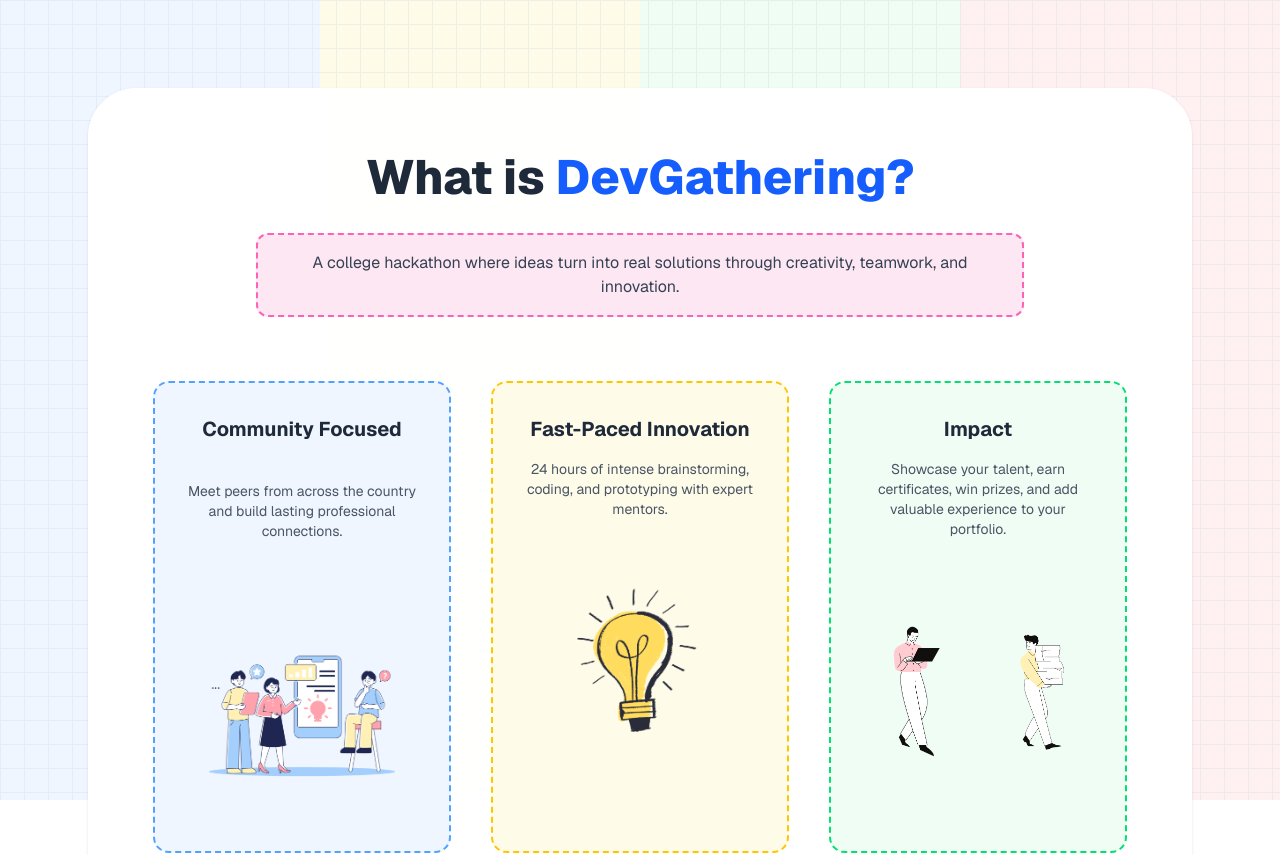
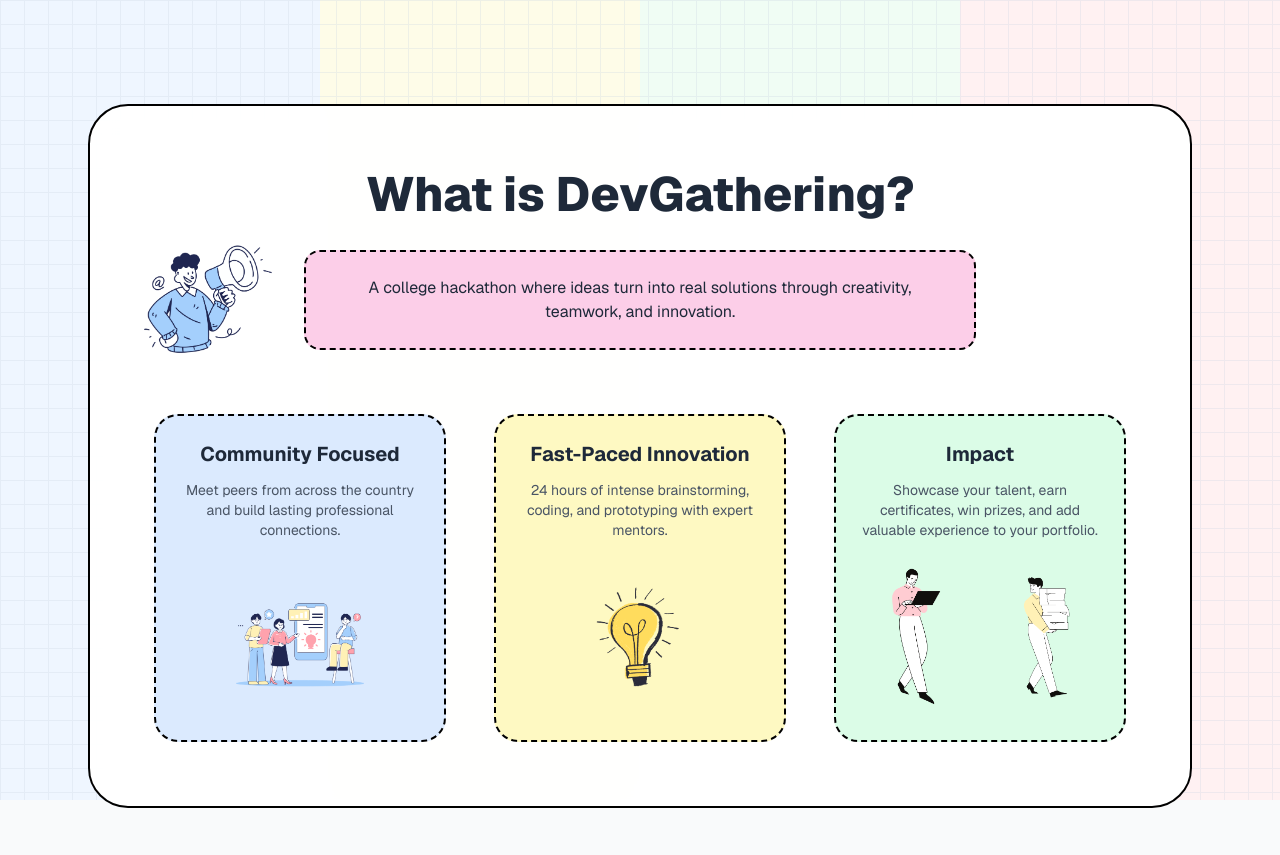
Before and after one commit to mlsa-miet/DevGathering2k26, a Next.js app: page / in a window 1280 px wide. Shown: the top 855 px of the page. Built offline with nearby package versions, Linux system fonts and the light colour scheme.

Commit message:
Created the page devgathering

```diff
--- a/components/devgathering.tsx
+++ b/components/devgathering.tsx
@@ -5,67 +5,86 @@ import Image from 'next/image';
 
 export default function DevGathering() {
   return (
-    <div className="relative w-full min-h-screen overflow-hidden bg-white font-sans text-gray-800">
+    <div className="relative w-full min-h-screen overflow-hidden font-sans text-gray-800">
 
       {/* Background Columns */}
       <div className="fixed inset-0 flex z-0">
-        <div className="flex-1 bg-[#eff6ff]"></div>
-        <div className="flex-1 bg-[#fefce8]"></div>
-        <div className="flex-1 bg-[#f0fdf4]"></div>
-        <div className="flex-1 bg-[#fff1f2]"></div>
+        <div className="flex-1 bg-[#eff6ff]" />
+        <div className="flex-1 bg-[#fef9c3]" />
+        <div className="flex-1 bg-[#dcfce7]" />
+        <div className="flex-1 bg-[#ffe4e6]" />
       </div>
 
-      {/* Grid Pattern Overlay */}
+      {/* Grid Overlay */}
       <div
         className="fixed inset-0 z-0 opacity-30"
         style={{
           backgroundImage: `
-            linear-gradient(to right, #cbd5e1 1px, transparent 1px),
-            linear-gradient(to bottom, #cbd5e1 1px, transparent 1px)
+            linear-gradient(to right, #94a3b8 1px, transparent 1px),
+            linear-gradient(to bottom, #94a3b8 1px, transparent 1px)
           `,
-          backgroundSize: '24px 24px'
+          backgroundSize: '28px 28px',
         }}
-      ></div>
+      />
 
       {/* Main Content */}
-      <div className="relative z-10 max-w-6xl mx-auto py-16 px-6">
+      <div className="relative z-10 max-w-6xl mx-auto py-20 px-6">
 
-        <div className="bg-white/95 backdrop-blur-md rounded-[3rem] p-10 sm:p-16 shadow-sm border border-white">
+        {/* Outer Container */}
+        <div className="bg-white/95 backdrop-blur-md rounded-[2.5rem] p-10 sm:p-16 border-2 border-black">
+
+        {/* ================= HEADING SECTION ================= */}
+<div className="relative flex flex-col items-center text-center mb-16">
 
   {/* Title */}
-          <h1 className="text-center text-4xl sm:text-5xl font-extrabold mb-8">
-            What is <span className="text-blue-600">DevGathering?</span>
+  <h1 className="text-4xl sm:text-5xl font-extrabold mb-8">
+    What is DevGathering?
   </h1>
 
-          {/* Description Box */}
-          <div className="max-w-3xl mx-auto bg-pink-100 border-2 border-dashed border-pink-400 rounded-xl p-4 text-center mb-16">
-            <p className="text-gray-700 text-sm sm:text-base">
-              A college hackathon where ideas turn into real solutions through creativity, teamwork, and innovation.
-            </p>
-          </div>
-          {/* Image beside pink box
-            <div className="relative w-48 h-48 flex-shrink-0">
+  {/* Wrapper */}
+  <div className="relative flex flex-col items-center">
+
+    {/* Megaphone Image */}
+    <div className="
+      relative
+      mb-6
+      md:absolute md:-left-44 md:top-1/2 md:-translate-y-1/2
+      w-28 h-28 sm:w-36 sm:h-36 md:w-40 md:h-40
+    ">
       <Image
-                src="/14.png"  // 🔁 replace with correct image name
+        src="/14.png"
         alt="Announcement"
         fill
         style={{ objectFit: 'contain' }}
       />
-            </div> */}
+    </div>
 
+    {/* Pink Description Box (Always Centered) */}
+    <div className="max-w-2xl bg-pink-200 border-2 border-dashed border-black rounded-2xl px-8 py-6">
+      <p className="text-gray-800 text-sm sm:text-base">
+        A college hackathon where ideas turn into real solutions through creativity, teamwork, and innovation.
+      </p>
+    </div>
 
-          {/* Cards Section */}
-          <div className="grid md:grid-cols-3 gap-10">
+  </div>
+
+</div>
+
+          {/* ================= CARDS SECTION ================= */}
+          <div className="grid md:grid-cols-3 gap-12">
 
             {/* Card 1 */}
-
-            <div className="border-2 border-dashed border-blue-400 rounded-2xl p-8 bg-blue-50 text-center hover:shadow-md transition min-h-[280px] flex flex-col justify-between">
-              <h3 className="text-xl font-bold mb-4">Community Focused</h3>
-              <p className="text-gray-600 text-sm mb-6">
+            <div className="border-2 border-dashed border-black rounded-3xl p-6 bg-blue-100 text-center aspect-square flex flex-col justify-between">
+              <div>
+                <h3 className="text-xl font-bold mb-3">
+                  Community Focused
+                </h3>
+                <p className="text-gray-600 text-sm">
                   Meet peers from across the country and build lasting professional connections.
                 </p>
+              </div>
 
-              <div className="relative w-full h-58">
+              <div className="relative w-full h-40 mt-4">
                 <Image
                   src="/22.png"
                   alt="Community"
@@ -76,13 +95,17 @@ export default function DevGathering() {
             </div>
 
             {/* Card 2 */}
-            <div className="border-2 border-dashed border-yellow-400 rounded-2xl p-8 bg-yellow-50 text-center hover:shadow-md transition">
-              <h3 className="text-xl font-bold mb-4">Fast-Paced Innovation</h3>
-              <p className="text-gray-600 text-sm mb-6">
+            <div className="border-2 border-dashed border-black rounded-3xl p-6 bg-yellow-100 text-center aspect-square flex flex-col justify-between">
+              <div>
+                <h3 className="text-xl font-bold mb-3">
+                  Fast-Paced Innovation
+                </h3>
+                <p className="text-gray-600 text-sm">
                   24 hours of intense brainstorming, coding, and prototyping with expert mentors.
                 </p>
+              </div>
 
-              <div className="relative w-full h-58">
+              <div className="relative w-full h-40 mt-4">
                 <Image
                   src="/10.png"
                   alt="Innovation"
@@ -93,16 +116,18 @@ export default function DevGathering() {
             </div>
 
             {/* Card 3 */}
-            <div className="border-2 border-dashed border-green-400 rounded-2xl p-8 bg-green-50 text-center hover:shadow-md transition">
-              <h3 className="text-xl font-bold mb-4">Impact</h3>
-              <p className="text-gray-600 text-sm mb-6">
+            <div className="border-2 border-dashed border-black rounded-3xl p-6 bg-green-100 text-center aspect-square flex flex-col justify-between">
+              <div>
+                <h3 className="text-xl font-bold mb-3">
+                  Impact
+                </h3>
+                <p className="text-gray-600 text-sm">
                   Showcase your talent, earn certificates, win prizes, and add valuable experience to your portfolio.
                 </p>
+              </div>
 
-              <div className="flex justify-center items-center gap-4 mt-4">
-
-  {/* First Image */}
-  <div className="relative w-56 h-56 sm:w-64 sm:h-64">
+              <div className="flex justify-center items-end gap-4 mt-4">
+                <div className="relative w-28 h-36 sm:w-32 sm:h-40">
                   <Image
                     src="/7.png"
                     alt="Impact 1"
@@ -111,8 +136,7 @@ export default function DevGathering() {
                   />
                 </div>
 
-  {/* Second Image */}
-  <div className="relative w-56 h-56 sm:w-64 sm:h-64">
+                <div className="relative w-28 h-36 sm:w-32 sm:h-40">
                   <Image
                     src="/2.png"
                     alt="Impact 2"
@@ -120,8 +144,8 @@ export default function DevGathering() {
                     style={{ objectFit: 'contain' }}
                   />
                 </div>
+              </div>
 
-</div>
             </div>
 
           </div>
```
Lines whose indentation alone changed are shown as unchanged.
